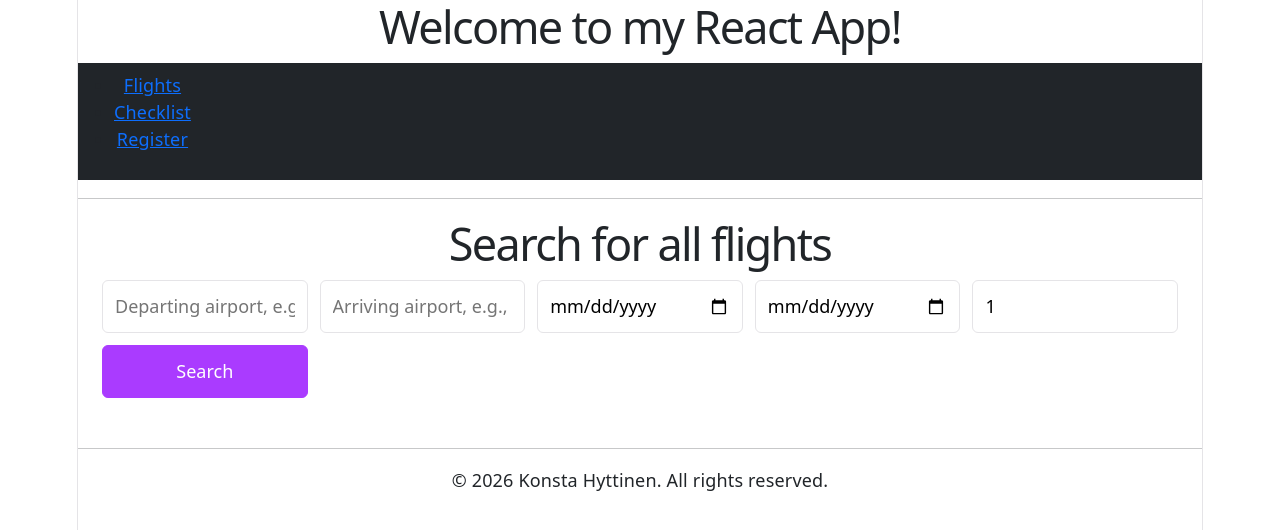
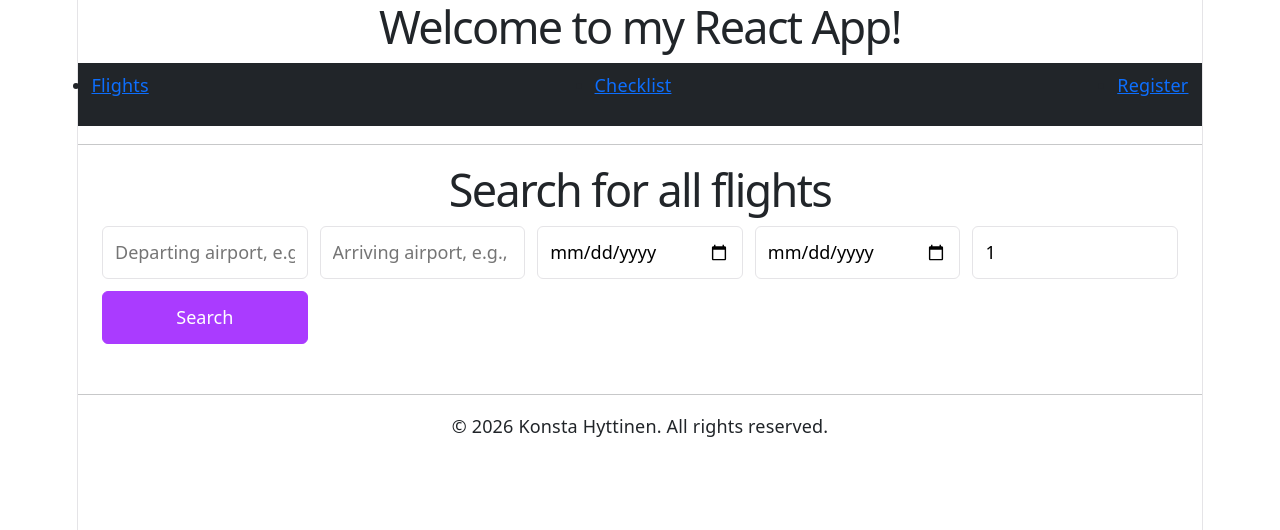
Before and after one commit to konemmah/WOH1_Final_Project_Konsta, a React (Vite) app: page / in a window 1280 px wide. Shown: the top 530 px of the page. Built offline with nearby package versions, Linux system fonts and the light colour scheme.

Commit message:
feat: navbar styling

```diff
--- a/src/Header.jsx
+++ b/src/Header.jsx
@@ -7,7 +7,7 @@ function Header() {
         <header>
             <h1>Welcome to my React App!</h1>
             <nav className= "navbar navbar-expand-sm bg-dark navbar-dark">
-                <ul>
+                <ul className= "container-fluid">
                     <li><Link to="/Search">Flights</Link></li>
                     <li><Link to="/Checklist">Checklist</Link></li>
                     <li><Link to="/Register">Register</Link></li>
```
